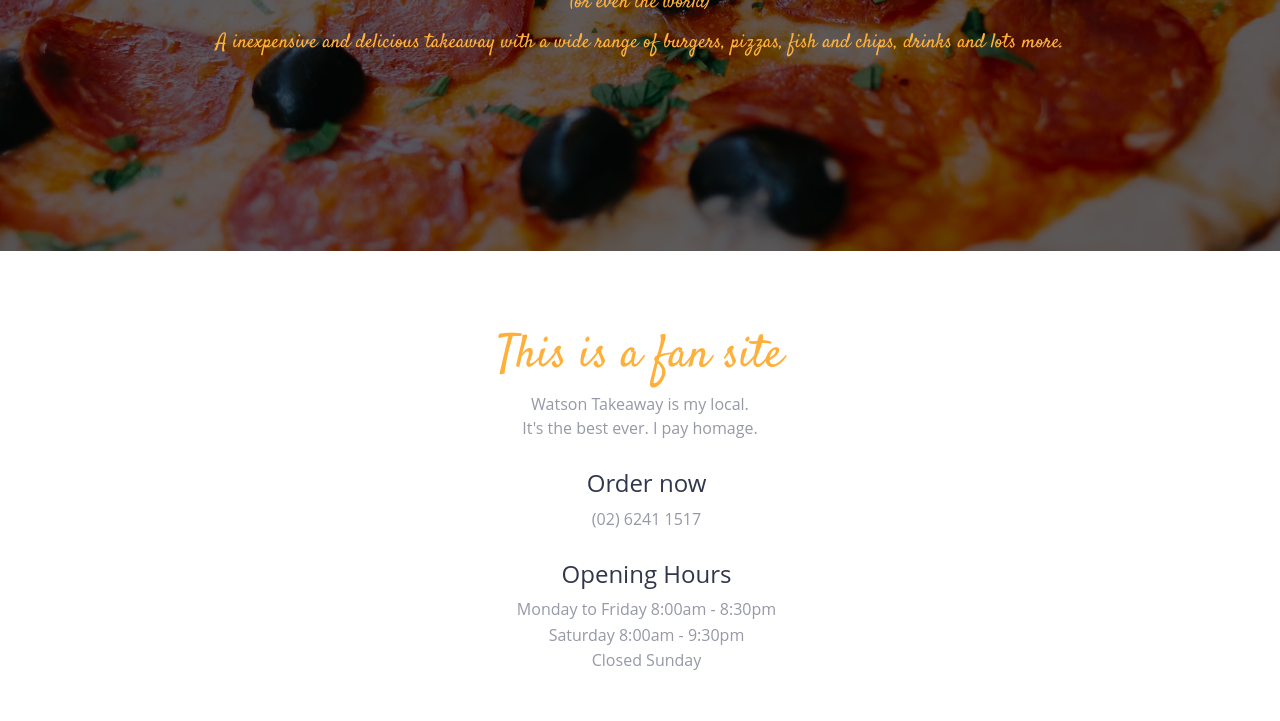
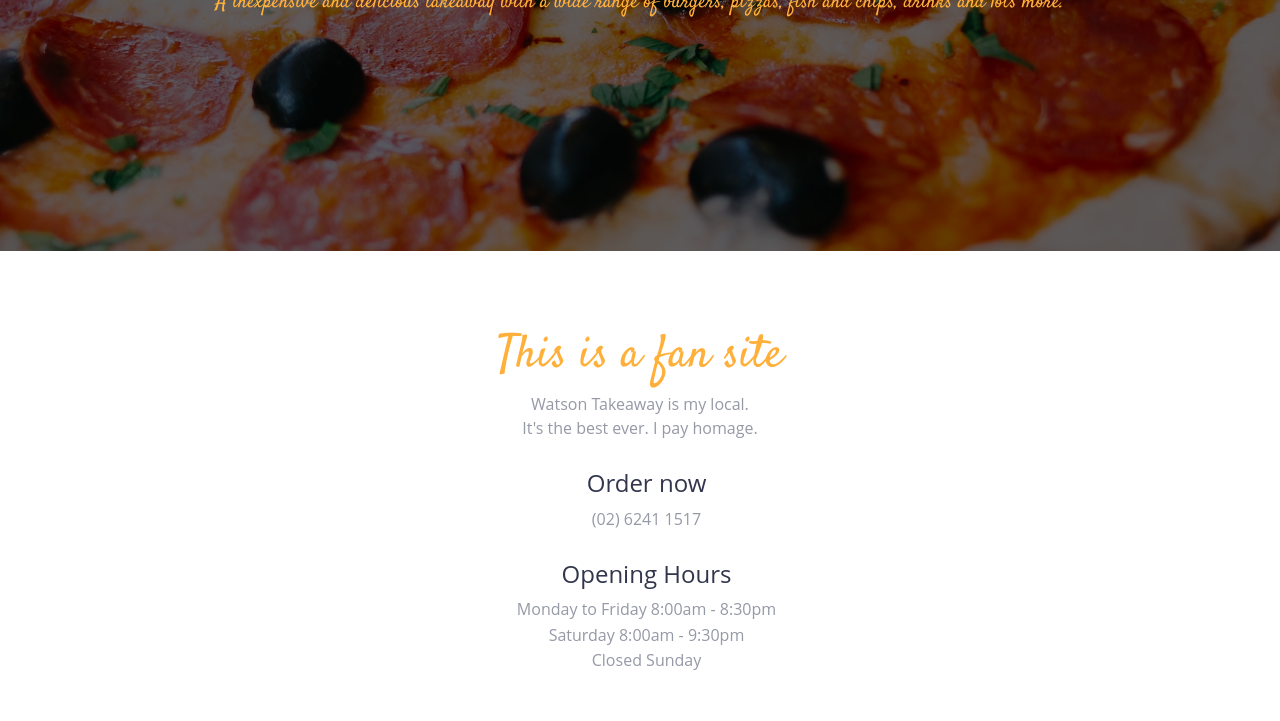
Before and after one commit to grahamethompson/watsontakeaway, a plain HTML site: page index.html in a window 1280 px wide. Shown: the part 379-1100 px from the top of the page. Drawn offline with Linux system fonts and the light colour scheme; a web font is replaced by a local one.

```diff
--- a/index.html
+++ b/index.html
@@ -54,7 +54,7 @@
                 <div class="inner text-center">
                     <h1 class="logo-name">Watson Takeaway</h1>
                     <h2>The best takeaway in Canberra</h2>
-                    <p>(or even the world)</p>
+
                     <p>A inexpensive and delicious takeaway with a wide range of burgers, pizzas, fish and chips, drinks and lots more.</p>
                 </div>
             </div>
```
